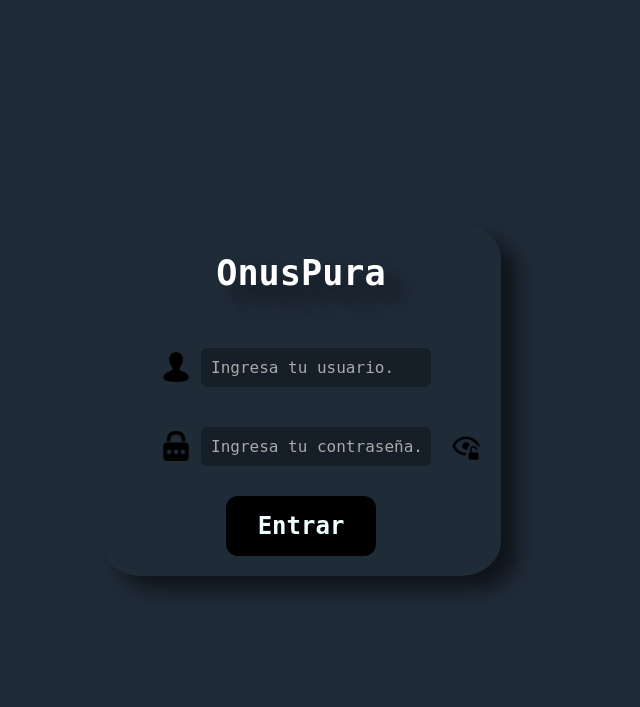
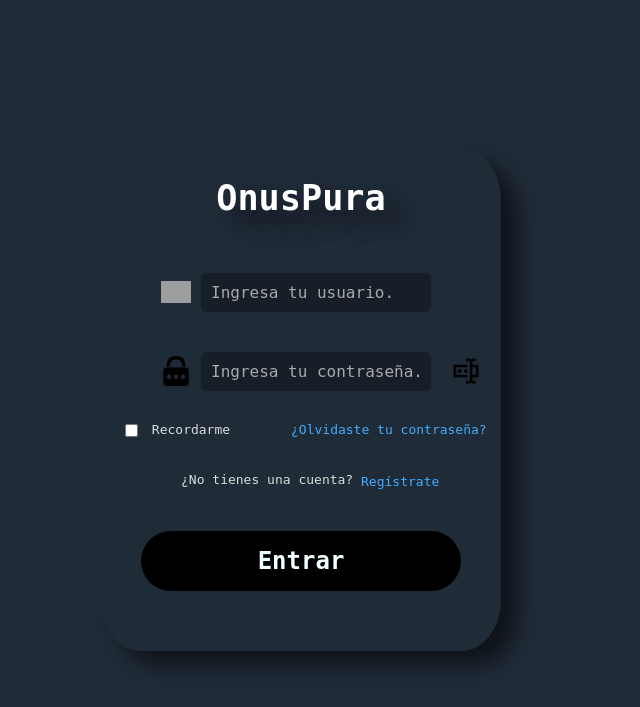
Before and after one commit to Alejandro99919/ProyectoFinalDS, a Django app: page /login/ in a window 1280 px wide. Shown: the top 707 px of the page, without its empty margins (339-979 px from the left). Run offline with Django 5.2, Linux system fonts and the light colour scheme; some web fonts are replaced; grey boxes are pictures that could not be loaded.

Commit message:
Mejoras para el Login |Check Recuérdame, Olvidaste Contraseña, Regístrate|
-Se implementó un check para recordar la contraseña.

-Se implementó un enlace  que debe dirigir a una sección para recuperar la contraseña.

-Se implementó un enlace que debe redirigir a una sección para crear una cuenta.

-Se mejoró el ícono de togglePassword |Mostrar/Ocultar Contraseña| (Ahora al presionarlo, se cambia el ícono por uno que hace alusión a que la contraseña está visible, y al volverlo a presionar, se cambia a uno que hace alusión a que la contraseña ya no es visible.

-Ajuste del botón "Entrar", ahora tiene un mayor espaciado, mejorando el diseño general del Login.

```diff
--- a/ProyectoFinal/plantillas/Login.html
+++ b/ProyectoFinal/plantillas/Login.html
@@ -6,24 +6,37 @@
     <meta name="viewport" content="width=device-width, initial-scale=1.0">
     <title>Login</title>
     <link rel="stylesheet" href="https://cdn.jsdelivr.net/npm/water.css@2/out/dark.css">
-    <link type='text/css' href='{%static "css/estiloLogin.css" %}' rel='stylesheet'  >
+    <link rel="stylesheet" href='{%static "css/estiloLogin.css" %}'>
     <link rel="preconnect" href="https://fonts.googleapis.com">
     <link rel="preconnect" href="https://fonts.gstatic.com" crossorigin>
     <link href="https://fonts.googleapis.com/css2?family=Kode+Mono:wght@400..700&display=swap" rel="stylesheet">
 </head>
 <body>
-    <script defer src='{%static "js/togglePassword.js" %}'></script>
+    <script src='{%static "js/togglePassword.js" %}'></script>
     <section class="Login">
         <h1 class="tituloLogin">OnusPura</h1>
         <div class="Login-Grupo">
-            <img src='{%static "imagenes/userIcono.png" %}' class="iconoUsuario" alt="Icono Usuario" width="30px">
+            <img src="./userIcono.png" class="iconoUsuario" alt="Icono Usuario" width="30px">
             <input type="text" name="user" id="user" placeholder="Ingresa tu usuario." maxlength="12">
 
         </div>
         <div class="Login-Grupo">
             <img src='{%static "imagenes/passIcono.png" %}' class="iconoPassword" alt="Icono Password" width="30px">
             <input type="password" name="password" id="password" placeholder="Ingresa tu contraseña." maxlength="12">
-            <img src='{%static "imagenes/togglePasswordIcono.png" %}' class="iconoTogglePassword" id="iconoTogglePassword" alt="Icono para mostrar/ocultar la contraseña" width="30px">
+            <img src='{%static "imagenes/togglePasswordIconoOculta.png" %}' class="iconoTogglePassword" id="iconoTogglePassword" alt="Icono para mostrar/ocultar la contraseña" width="30px">
+        </div>
+        <div class="Login-ForgotPassword">
+            <a href="#">¿Olvidaste tu contraseña?</a>
+        </div>
+        <div class="Login-RememberMe">
+            <input type="checkbox" name="rememberMe" id="rememberMe">
+            <label for="rememberMe">Recordarme</label>
+
+        </div>
+
+        <div class="Login-CreateAccount">
+            <label>¿No tienes una cuenta?</label>
+            <a href="#">Regístrate</a>
         </div>
         <button type="submit" class="botonLogin">Entrar</button>
     </section>
--- a/ProyectoFinal/static/css/estiloLogin.css
+++ b/ProyectoFinal/static/css/estiloLogin.css
@@ -27,8 +27,9 @@ html, body {
   }
 
   .botonLogin {
+    width: 80%;
     display: block;
-    margin: 20px auto;
+    margin: 130px auto;
     cursor:pointer;
     background: black;
     cursor: pointer;
@@ -38,7 +39,8 @@ html, body {
     font-size: 24px;
     font-weight: bold;
     position: relative;
-    border-radius: 12px;
+    border-radius: 40px;
+    margin-bottom: 60px;
 }
 
   .botonLogin:hover::before{
@@ -74,10 +76,34 @@ html, body {
   input[type="text"],
   input[type="password"]{
     margin: 10px;
+}
 
-}
+
 
 .iconoTogglePassword{
   position: absolute;
  margin-left: 330px;
 }
+
+.Login-ForgotPassword{
+  font-size: 13px;
+  margin-top:20px;
+  position: absolute;
+  margin-left: 190px;
+}
+
+
+.Login-RememberMe{
+  font-size: 13px;
+  margin-top:20px;
+  position: absolute;
+  margin-left:20px;
+
+}
+
+.Login-CreateAccount{
+  font-size: 13px;
+  position: absolute;
+  margin-left:80px;
+  margin-top: 70px;
+}
--- a/ProyectoFinal/static/js/togglePassword.js
+++ b/ProyectoFinal/static/js/togglePassword.js
@@ -1,11 +1,14 @@
-const password = document.getElementById('password');
-const toggle = document.getElementById('iconoTogglePassword');
+document.addEventListener("DOMContentLoaded", function () {
+  const password = document.getElementById("password");
+  const toggle = document.getElementById("iconoTogglePassword");
 
-
-toggle.addEventListener('click', () =>{
-    if(password.type === 'password'){
-        password.type = 'text';
-    }else{
-        password.type = 'password';
+  toggle.addEventListener("click", () => {
+    if (password.type === "password") {
+      password.type = "text";
+      toggle.src = '{%static "imagenes/togglePasswordIcono.png" %}';
+    } else {
+      password.type = "password";
+      toggle.src = '{%static "imagenes/togglePasswordIconoOculta.png" %}';
     }
-})
+  });
+});
```
Also changed, not shown: ProyectoFinal/static/imagenes/togglePasswordIconoOculta.png (added).
